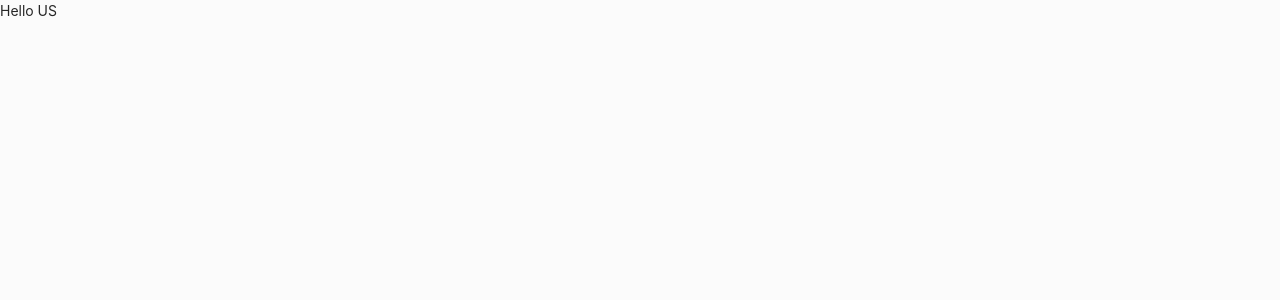
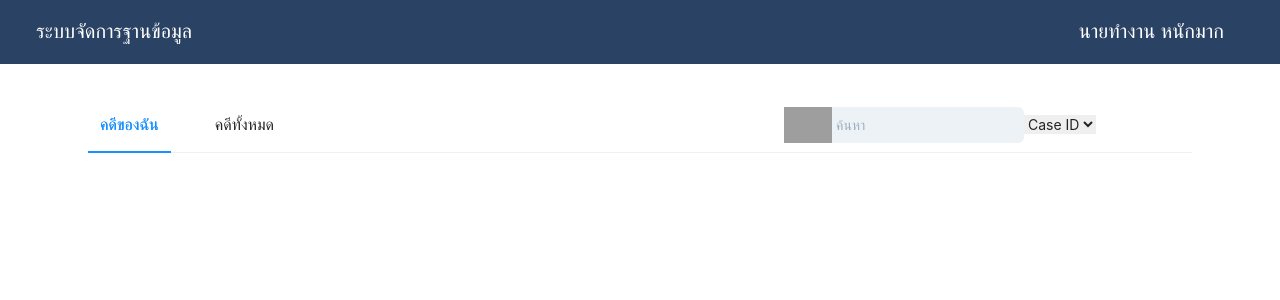
Before and after one commit to Inregist/susc, a React (Create React App) app in the folder office/: page / in a window 1280 px wide. Shown: the top 300 px of the page. Built offline with nearby package versions, Linux system fonts and the light colour scheme; grey boxes are pictures that could not be loaded.

Commit message:
Modify Main

```diff
--- a/office/src/components/Navbar.tsx
+++ b/office/src/components/Navbar.tsx
@@ -1,10 +1,13 @@
 import React from "react";
 
-const Navbar = ({ title, name }) => {
+const Navbar = () => {
+
+  const data = {name: "นายทำงาน หนักมาก"};
+
   return (
     <div className="w-full bg-blue-900 text-white text-xl h-16 flex items-center justify-between p-4">
-      <div className="ml-5">{title}</div>
-      <div className="mr-10 ">{name}</div>
+      <div className="ml-5">ระบบจัดการฐานข้อมูล</div>
+      <div className="mr-10 ">{data.name}</div>
     </div>
   );
 };
--- a/office/src/pages/Main.tsx
+++ b/office/src/pages/Main.tsx
@@ -1,11 +1,51 @@
+import { Tabs } from "antd";
 import React from "react";
+import Navbar from "../components/Navbar";
+import searchButton from "../assets/Vector.png";
 
 const Main = () => {
-    return (
-        <div style={{background: "#fbfbfb"}} className="h-screen">
-            Hello US
-        </div>
-    );
-}
+  const operations = (
+    <form className="mr-24 flex justify-start items-center">
+      <span className="absolute flex justify-center items-center">
+        <button
+          style={{ height: "36px", width: "48px" }}
+          className="flex justify-center items-center focus:outline-none"
+          type="submit"
+        >
+          <img src={searchButton} alt="s_button" />
+        </button>
+      </span>
+      <input
+        name="searchCase"
+        type="search"
+        style={{ height: "36px", width: "15rem", paddingLeft: "52px" }}
+        className="bg-gray-200 rounded-md"
+        placeholder="ค้นหา"
+      />
+      <select>
+        <option>Case ID</option>
+        <option></option>
+      </select>
+    </form>
+  );
+
+  return (
+    <div style={{ background: "#ffffff" }} className="h-screen">
+      <Navbar />
+      <div style={{ padding: "32px", marginLeft: "56px", marginRight: "56px" }}>
+        <Tabs size={"large"} tabBarExtraContent={operations}>
+          <Tabs.TabPane
+            tab={<div className="mx-3">คดีของฉัน</div>}
+            key="1"
+          ></Tabs.TabPane>
+          <Tabs.TabPane
+            tab={<div className="mx-3">คดีทั้งหมด</div>}
+            key="2"
+          ></Tabs.TabPane>
+        </Tabs>
+      </div>
+    </div>
+  );
+};
 
 export default Main;
```
